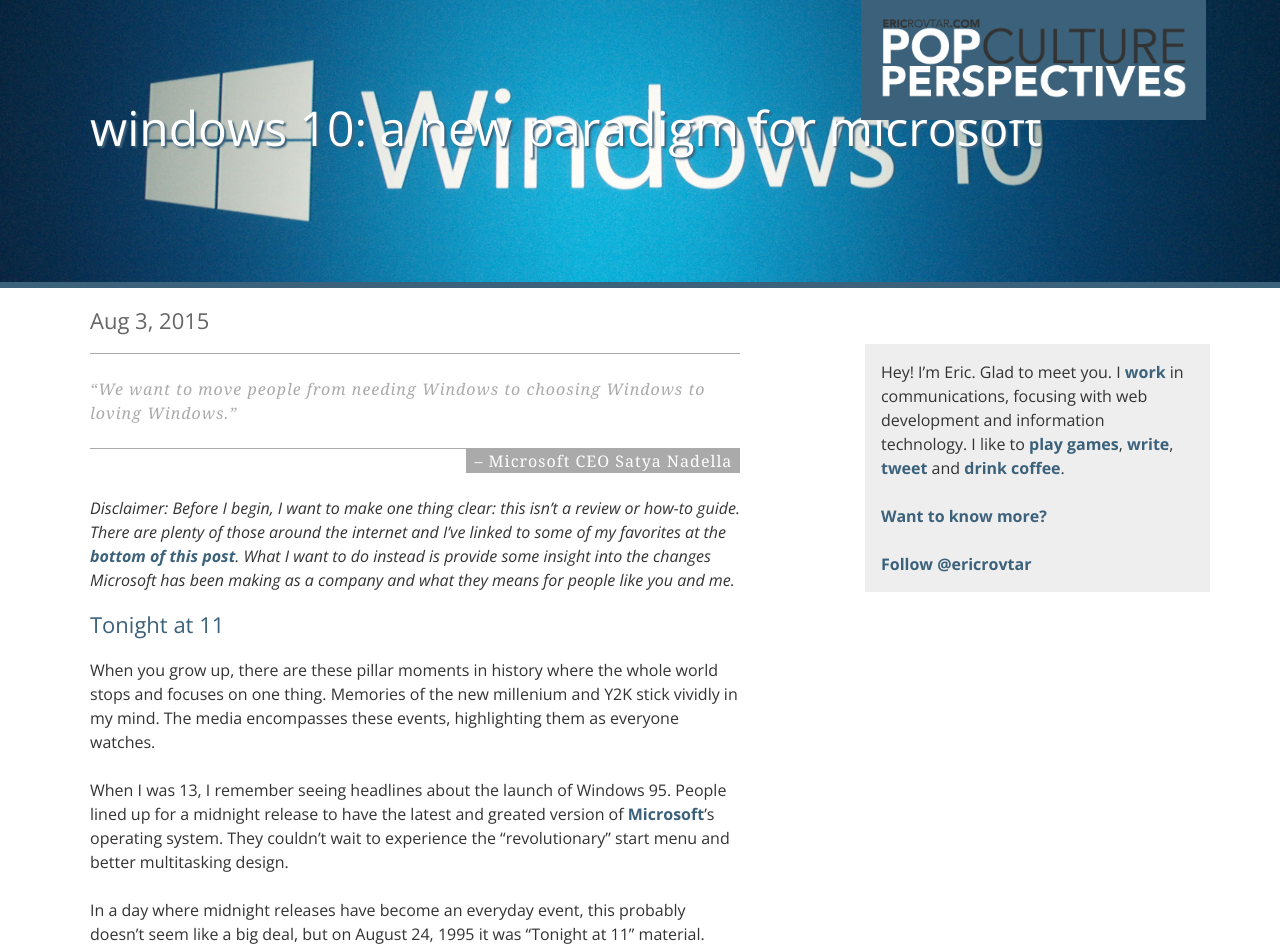
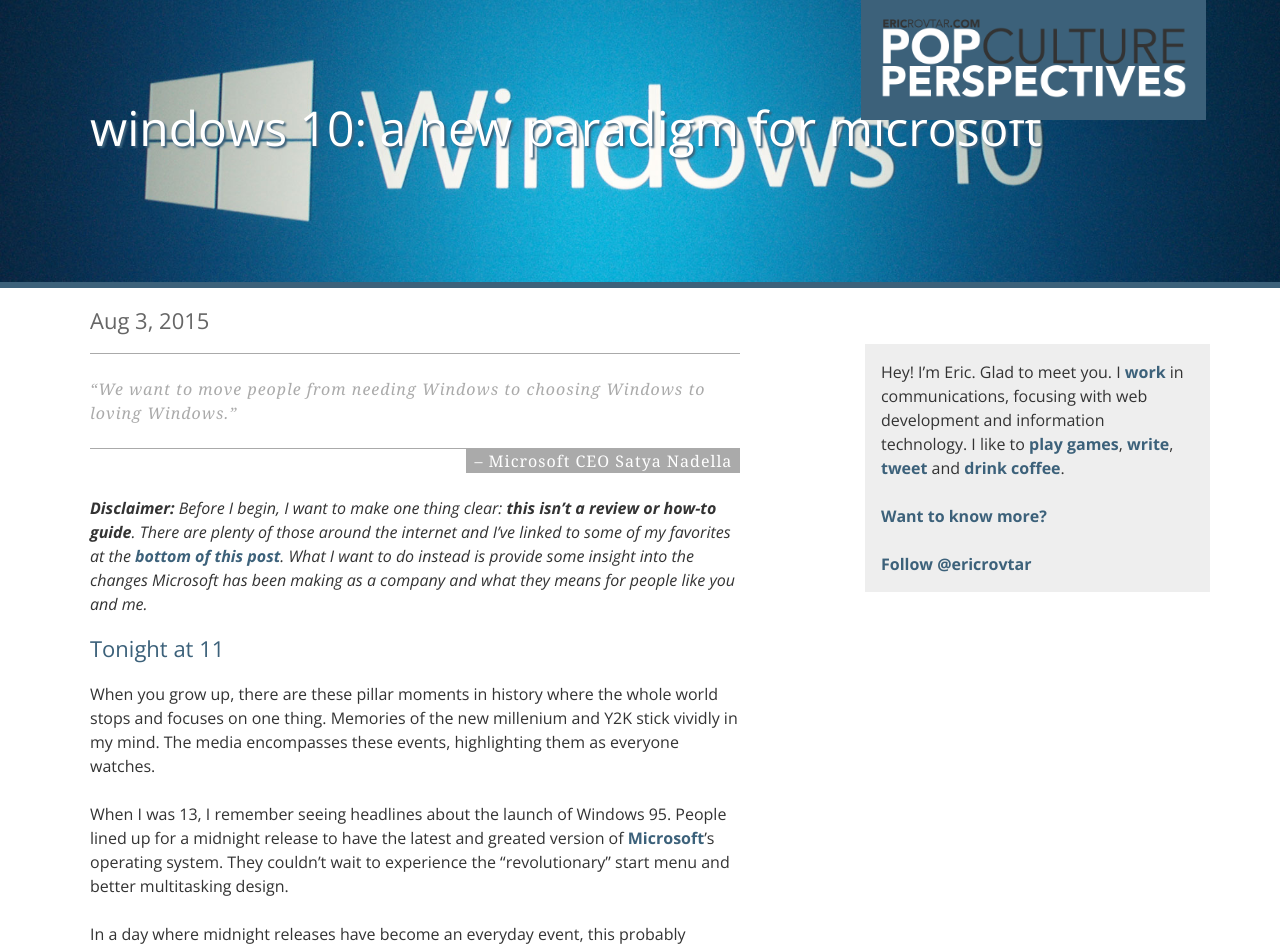
Before and after one commit to ericrovtar/ericrovtar.github.io, a Jekyll site: the page built from _posts/2015-08-03-windows-10-a-new-paradigm-for-microsoft.md, in a window 1280 px wide. Shown: the top 949 px of the page. Built offline with Jekyll 4.4.1, drawn with Linux system fonts in a browser that asks for light colours; nearby versions of some CDN libraries; comment, search, counter and statistics services are not loaded.

Commit message:
Added bold style

```diff
--- a/styles/sass/ui/typography.scss
+++ b/styles/sass/ui/typography.scss
@@ -67,3 +67,8 @@
 {
     font-style: italic;
 }
+
+b, em
+{
+    font-weight: bold;
+}
--- a/styles/styles.css
+++ b/styles/styles.css
@@ -1789,4 +1789,7 @@
 i {
   font-style: italic; }
 
+b, em {
+  font-weight: bold; }
+
 /*# sourceMappingURL=styles.css.map */
```
Also changed, not shown: 1 other file.
